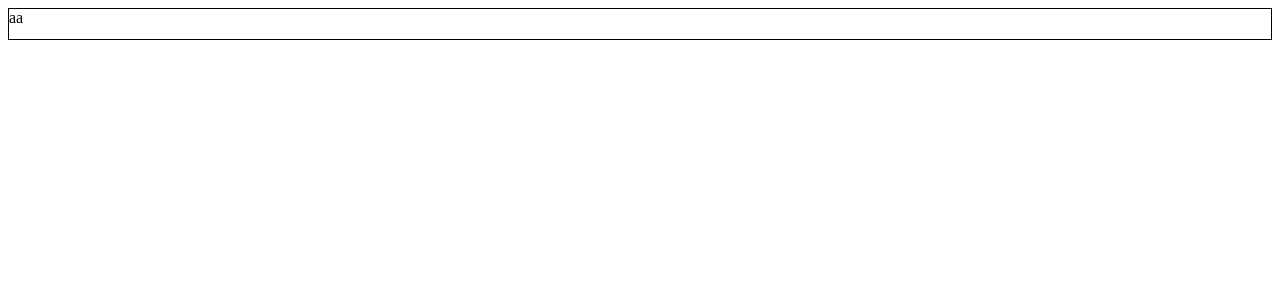
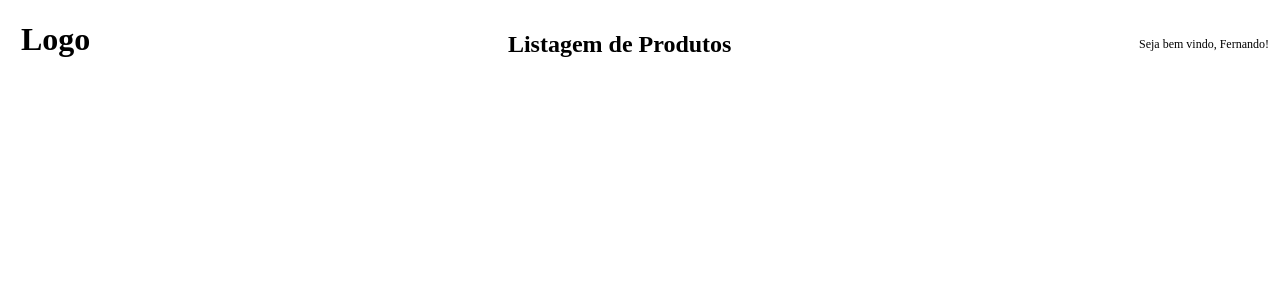
Before and after one commit to ceifard/projeto-estudo, a Vue app: page / in a window 1280 px wide. Shown: the top 300 px of the page. Built offline with nearby package versions, Linux system fonts and the light colour scheme.

Commit message:
Estrutura do Header criada

```diff
--- a/src/components/shared/header/Header.vue
+++ b/src/components/shared/header/Header.vue
@@ -1,6 +1,14 @@
 <template>
-    <header class="app-header">
-        aa
+    <header class="app-header bordered">
+        <div class="app-header__logo bordered">
+            <h1>Logo</h1>
+        </div>
+        <div class="app-header__title bordered">
+            <h2>Listagem de Produtos</h2>
+        </div>
+        <div class="app-header__user bordered">
+            <span>Seja bem vindo, Fernando!</span>
+        </div>
     </header>
 </template>
 
@@ -12,7 +20,32 @@
 
 <style lang="scss">
     .app-header{
-        height: 30px;
-        border: 1px solid black;
+        display: flex;
+        padding: 3px;
+        font-size: 9px;
+        &__logo h1{
+            margin: 10px;
+        }
+        &__title {
+            display: flex;
+            justify-content: flex-end;
+            flex: 1 1 auto;
+        }
+        &__user {
+            display: none;
+        }
+    }
+    @media (min-width: 900px) {
+        .app-header{
+            font-size: initial;
+            &__title {
+                justify-content: center;
+            }
+            &__user {
+                display: block;
+                align-self: center;
+                font-size: 12px;
+            }
+        }
     }
 </style>
```
